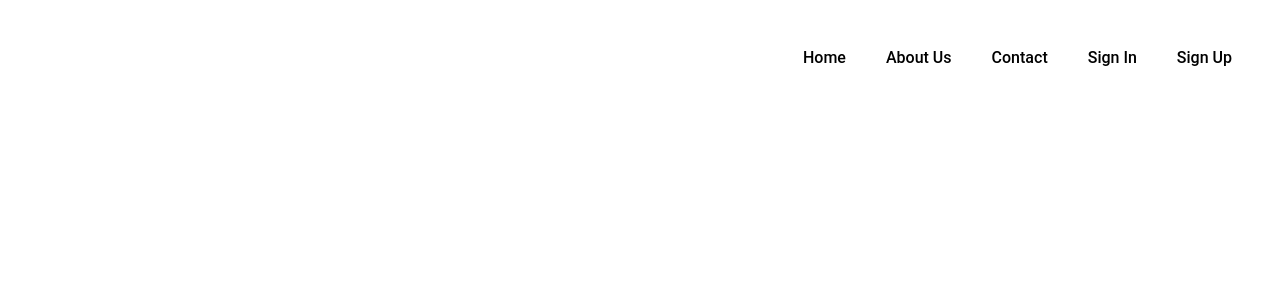
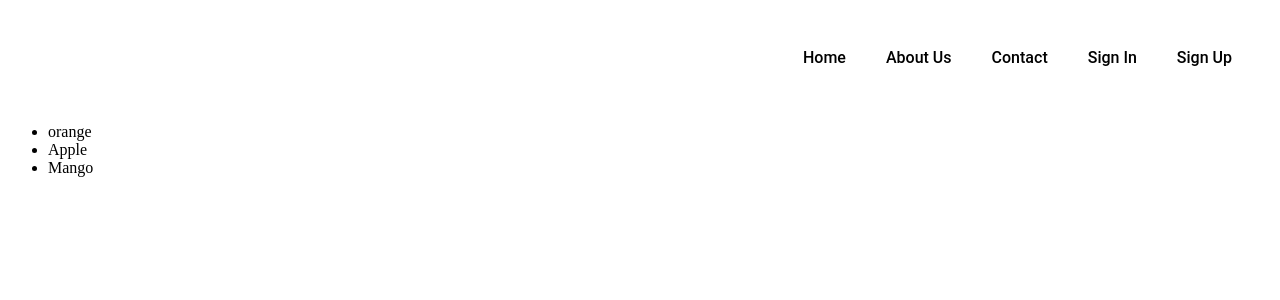
Before and after one commit to Jiths3/React, a React (Vite) app in the folder my-react-app/: page / in a window 1280 px wide. Shown: the top 300 px of the page. Built offline with nearby package versions, Linux system fonts and the light colour scheme.

Commit message:
using js obj while returning{}

```diff
--- a/my-react-app/src/App.jsx
+++ b/my-react-app/src/App.jsx
@@ -1,11 +1,13 @@
 import Navbar from "./Navbar.jsx";
+import Food from "./Food.jsx";
 
 export default function App() {
 
-  return <Navbar />
-
-
-
-
+  return (
+        <>
+          <Navbar />
+          <Food />
+        </>
+  )
 
 }
--- /dev/null
+++ b/my-react-app/src/Food.jsx
@@ -0,0 +1,14 @@
+export default function Food(){
+
+    const fruit1 = "Apple"
+    const fruit2 = "Mango"
+
+    return(
+        <ul>
+            <li>orange</li>
+            <li>{fruit1}</li>
+            <li>{fruit2}</li>
+        </ul>
+
+    );
+}
--- a/my-react-app/src/index.css
+++ b/my-react-app/src/index.css
@@ -29,3 +29,5 @@
 
 .navbar ul{
     text-align: right;
+
+}
```
